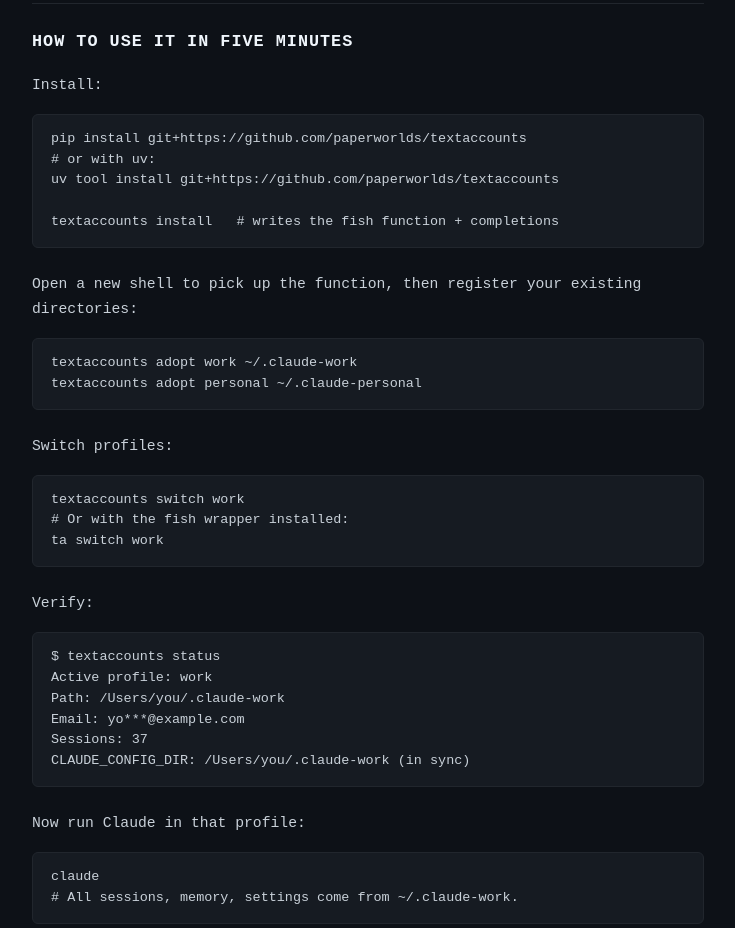
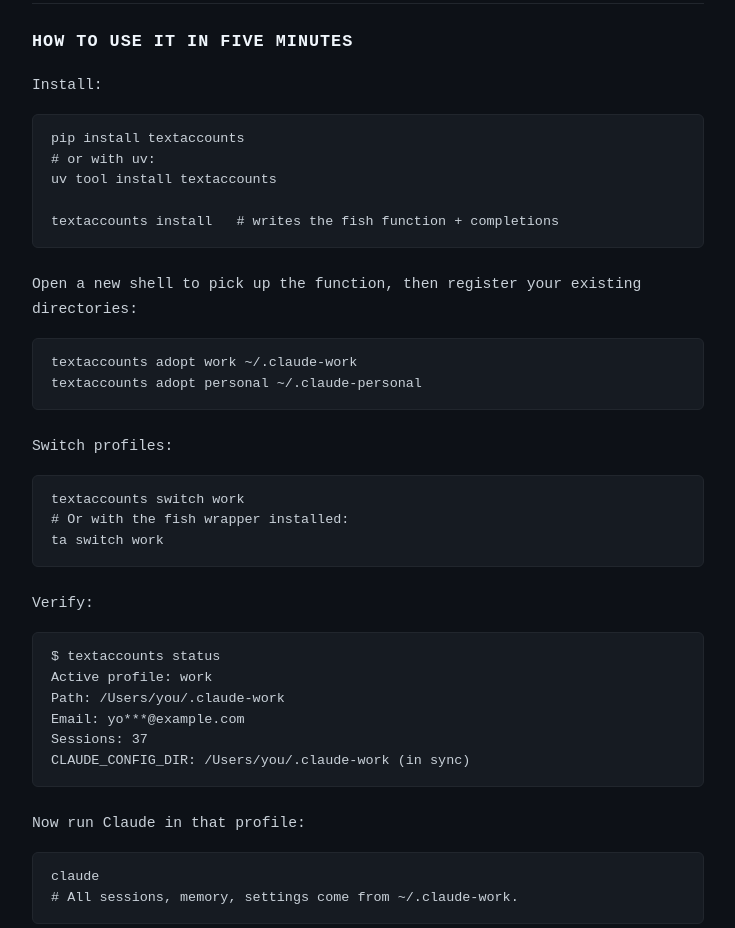
Before and after one commit to Paperworlds/paperworlds.github.io, a plain HTML site: page blog/textaccounts.html in a window 1280 px wide. Shown: the part 2009-2937 px from the top of the page, without its empty margins (272-1007 px from the left). Drawn offline with Linux system fonts and the light colour scheme.

Commit message:
blog/textaccounts: install instructions now use PyPI (v0.4.1 published)

```diff
--- a/blog/textaccounts.html
+++ b/blog/textaccounts.html
@@ -202,9 +202,9 @@
 
   <p>Install:</p>
 
-<pre><code>pip install git+https://github.com/paperworlds/textaccounts
+<pre><code>pip install textaccounts
 # or with uv:
-uv tool install git+https://github.com/paperworlds/textaccounts
+uv tool install textaccounts
 
 textaccounts install   # writes the fish function + completions</code></pre>
 
```
